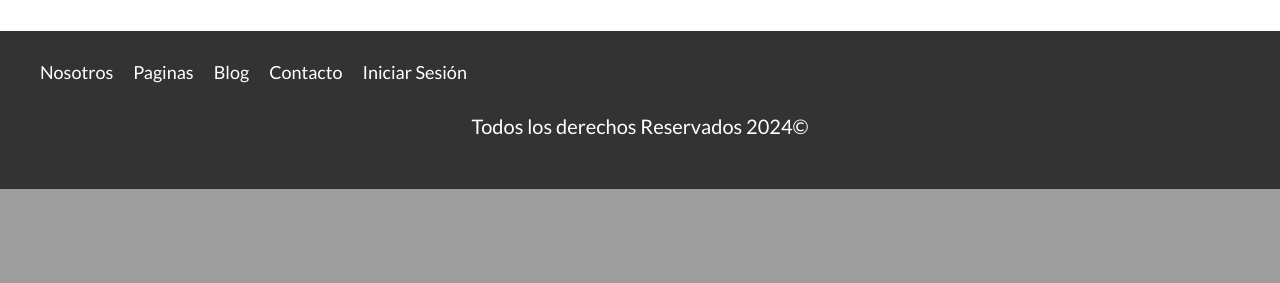
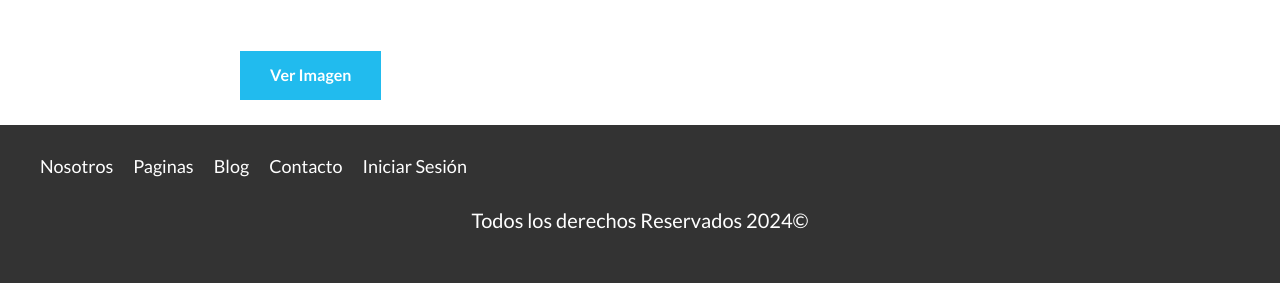
Before and after one commit to albertosanchezc/DevWebPersonal, a PHP site: page /entrada?id=1 in a window 1280 px wide. Shown: the part 859-1142 px from the top of the page. Before the commit the page ends 1048 px from the top, so only its background shows below. Run offline with PHP 8.4, Linux system fonts and the light colour scheme; data that the repository does not hold is empty; some libraries are stand-ins or nearby versions.

Commit message:
boton de descargar entrada

```diff
--- a/src/scss/internas/_admin.scss
+++ b/src/scss/internas/_admin.scss
@@ -39,10 +39,18 @@ table.propiedades{
             color: $blanco;
             padding: 2rem;
         }
+
     }
     tbody{
         td{
-            text-align: center;
+            @include telefono{
+                display: block;
+                padding: 0.5rem;
+            }
+            @include tablet{
+                display: flex;
+                text-align: center;
+            }
         }
     }
 
--- a/views/paginas/entrada.php
+++ b/views/paginas/entrada.php
@@ -9,6 +9,11 @@
 
     <p class="informacion-meta">Escrito el: <span><?php echo $entrada->creado . " "; ?></span>por: <span><?php echo $entrada->autor; ?></span></p>
 
+    <section>
+        <a href="/imagenes/<?php echo $entrada->imagen; ?> " class="boton-azul" download >Ver Imagen</a>
+
+    </section>
+
     <div class="resumen-propiedad">
 
         <p><?php echo $entrada->descripcion; ?></p>
```
Also changed, not shown: public/build/css/app.css, 1 other file.
